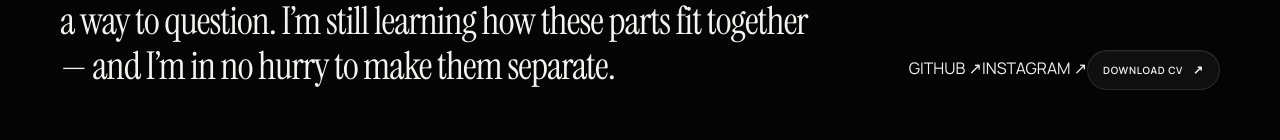
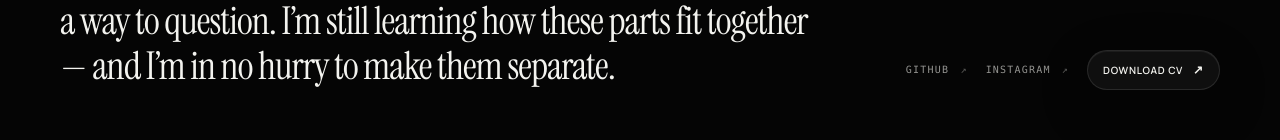
Before and after one commit to shahriarbappy60-ship-it/personal-universe, a React (Vite) app: page /self in a window 1280 px wide. Shown: the part 4593-4733 px from the top of the page. Built offline with nearby package versions, Linux system fonts and the light colour scheme.

Commit message:
Style Self page social profile links

```diff
--- a/src/styles/self-page.css
+++ b/src/styles/self-page.css
@@ -87,3 +87,11 @@
  .self-page-v2 .self-v2-name em{letter-spacing:-.07em}
  .self-page-v2 .self-v2-role{max-width:34rem}
 }
+
+/* Social links: quiet utility treatment, not competing with the identity */
+.self-page-v2 .self-v2-socials{display:flex;align-items:center;justify-content:flex-end;gap:18px;flex-wrap:wrap}
+.self-page-v2 .self-v2-social-link{font:500 10px/1.4 var(--font-mono);letter-spacing:.12em;color:var(--muted);text-decoration:none;transition:color .25s var(--ease),transform .25s var(--ease)}
+.self-page-v2 .self-v2-social-link span{margin-left:4px;color:var(--faint)}
+.self-page-v2 .self-v2-social-link:hover{color:var(--text);transform:translateY(-1px)}
+@media(max-width:900px){.self-page-v2 .self-v2-socials{justify-content:flex-start}}
+@media(max-width:560px){.self-page-v2 .self-v2-socials{gap:14px 18px}.self-page-v2 .self-v2-social-link{font-size:9px}}
```
